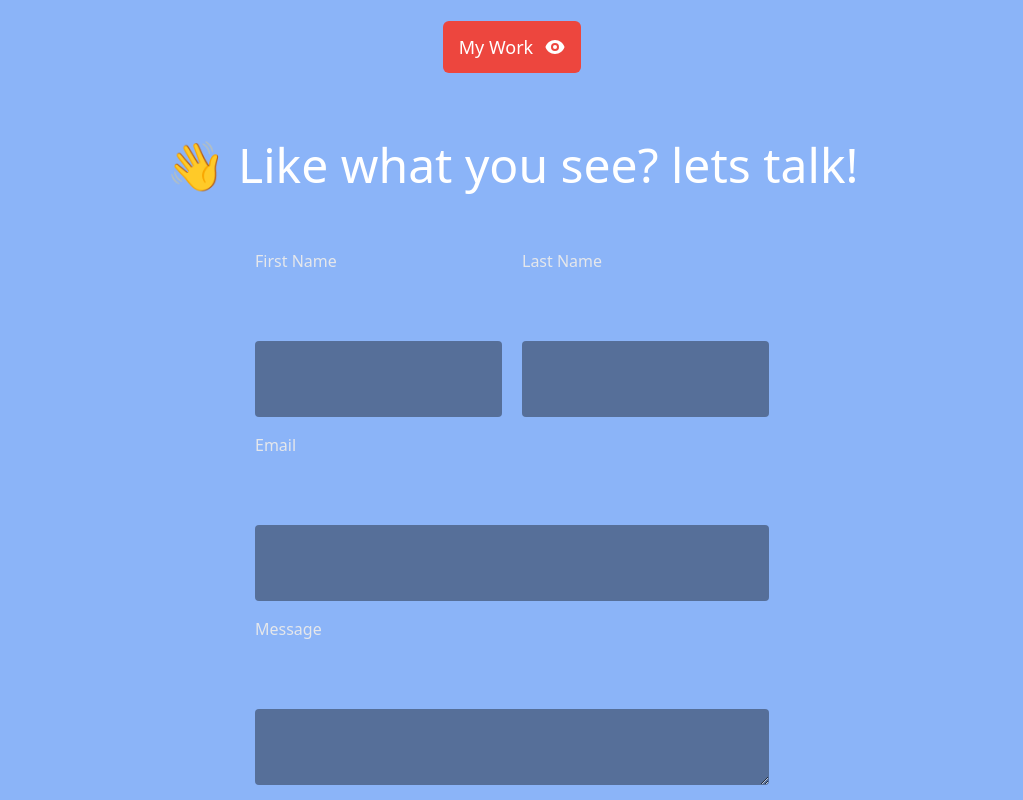
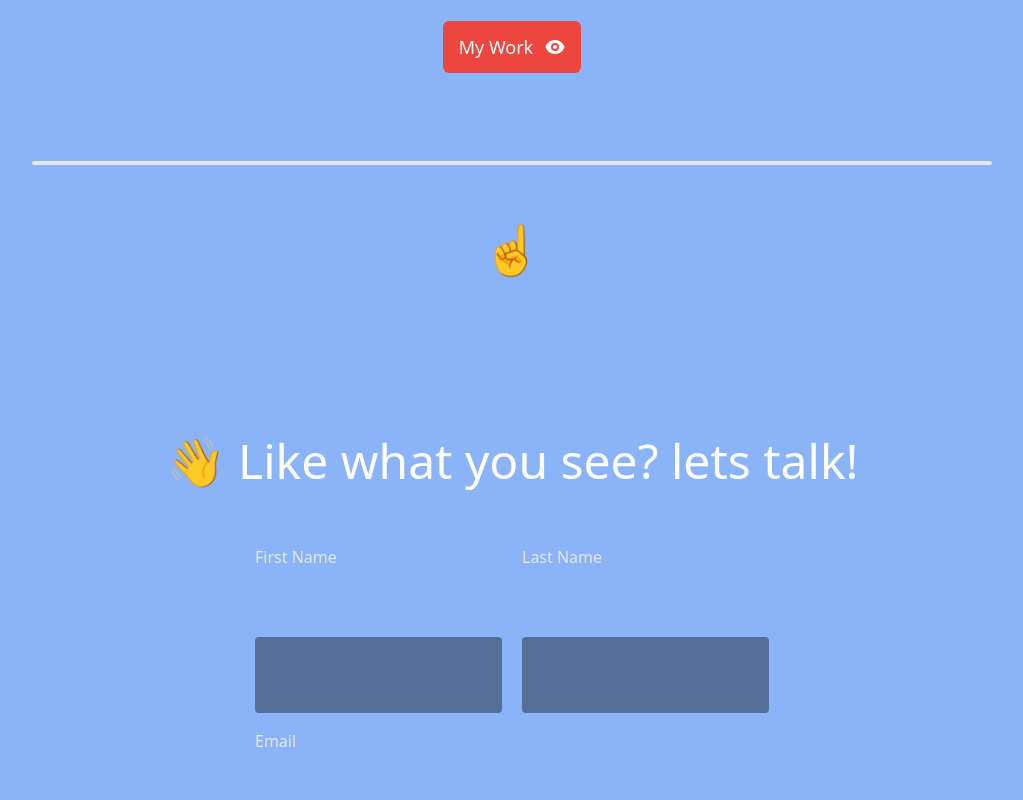
Before and after one commit to sam55silver/personal-website, a Next.js app: page / in a window 1280 px wide. Shown: the part 940-1740 px from the top of the page, without its empty margins (128-1151 px from the left). Built offline with nearby package versions, Linux system fonts and the light colour scheme.

Commit message:
Added more style to footer

```diff
--- a/components/Footer.js
+++ b/components/Footer.js
@@ -1,3 +1,11 @@
+function Footer() {
+  const scrollToTop = () => {
+    window.scrollTo({
+      top: 0,
+      behavior: "smooth",
+    });
+  };
+
   const fancyInputs = (isMessage) => {
     let inputClasses =
       "px-2 py-2 rounded hover:shadow-md focus:outline-none focus:shadow-md bg-very-dark-base";
@@ -9,11 +17,17 @@ const fancyInputs = (isMessage) => {
     );
   };
 
-function Footer() {
   return (
-    <>
-      <div className="flex flex-col text-white justify-center text-center items-center gap-5 my-10">
-        <span className="text-5xl py-5">👋 Like what you see? lets talk!</span>
+    <footer className="text-white my-10">
+      <div className="flex flex-col justify-center text-center items-center gap-5 my-10 mt-20">
+        <hr className="w-3/4 border-solid border-gray-200 border-2 rounded" />
+        <button
+          onClick={scrollToTop}
+          className="text-5xl hover:cursor-pointer mb-36 mt-10"
+        >
+          ☝️
+        </button>
+        <p className="text-5xl pb-5">👋 Like what you see? lets talk!</p>
         <div className="grid grid-rows-8 justify-start text-start my-5 text-gray-200 gap-4">
           <div className="grid grid-cols-2 gap-5">
             <span>First Name</span>
@@ -37,7 +51,7 @@ function Footer() {
       <div className="bg-darker-base text-center absolute w-full p-2">
         <span>© 2023 by Sam Silver.</span>
       </div>
-    </>
+    </footer>
   );
 }
 
```
Lines whose indentation alone changed are shown as unchanged.
